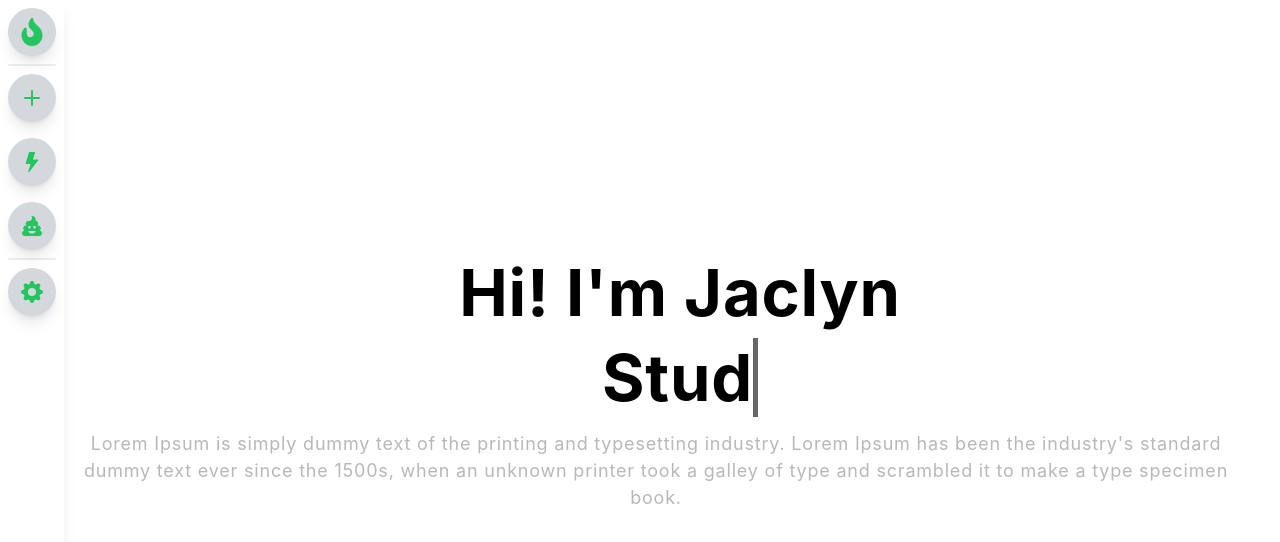
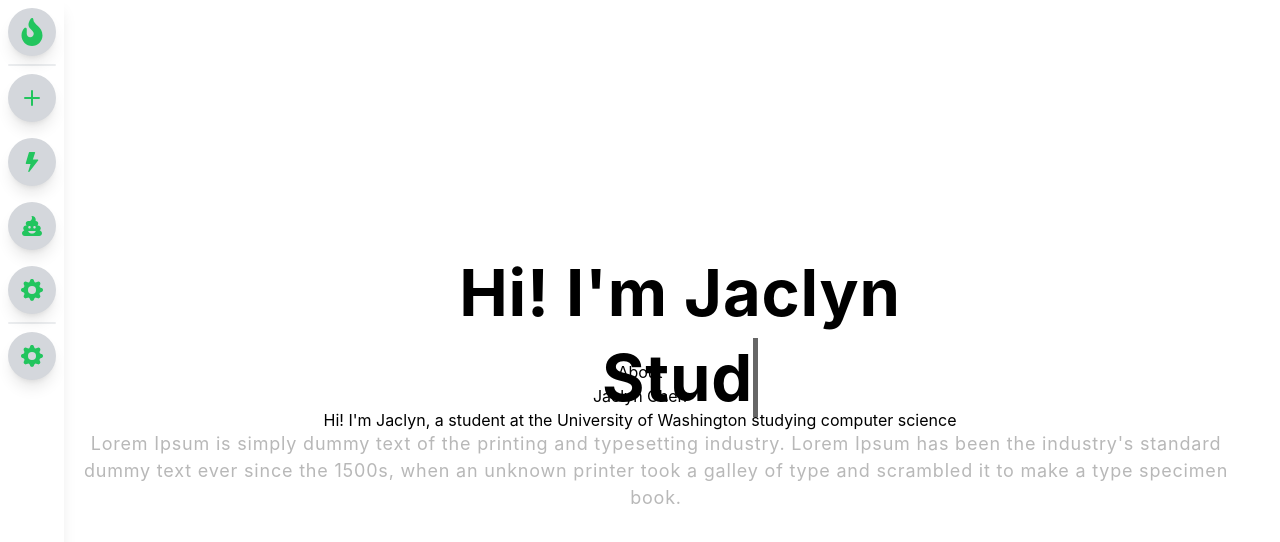
Before and after one commit to JaclynChen/Portfolio, a React (Create React App) app in the folder portfolio/: page / in a window 1280 px wide. Shown: the top 542 px of the page. Built offline with nearby package versions, Linux system fonts and the light colour scheme.

Commit message:
changed hover text for navBar

```diff
--- a/portfolio/package.json
+++ b/portfolio/package.json
@@ -14,6 +14,7 @@
     "react-dom": "^18.2.0",
     "react-icons": "^4.4.0",
     "react-on-screen": "^2.1.1",
+    "react-router-hash-link": "^2.4.3",
     "react-scripts": "5.0.1",
     "web-vitals": "^2.1.4"
   },
--- a/portfolio/src/App.js
+++ b/portfolio/src/App.js
@@ -3,12 +3,14 @@ import "./App.css";
 
 import NavBar from './components/NavBar';
 import Banner from './components/Banner';
+import About from './components/About';
 
 function App() {
   return (
     <div className="App">
       <NavBar />
       <Banner />
+      <About />
     </div>
   );
 }
--- a/portfolio/src/components/About.js
+++ b/portfolio/src/components/About.js
@@ -0,0 +1,17 @@
+const About = () => {
+  return (
+    <div>
+      <h1> About</h1>
+
+      <h1> Jaclyn Chen</h1>
+
+      <p>
+        {" "}
+        Hi! I'm Jaclyn, a student at the University of Washington studying
+        computer science
+      </p>
+    </div>
+  );
+};
+
+export default About;
--- a/portfolio/src/components/NavBar.js
+++ b/portfolio/src/components/NavBar.js
@@ -1,31 +1,51 @@
-import { BsPlus, BsFillLightningFill, BsGearFill } from 'react-icons/bs';
-import { FaFire, FaPoo } from 'react-icons/fa';
+import { Nav } from "react-bootstrap";
+import { BsPlus, BsFillLightningFill, BsGearFill } from "react-icons/bs";
+import { FaFire, FaPoo } from "react-icons/fa";
+
+import { HashLink } from "react-router-hash-link";
 
 const NavBar = () => {
   return (
-    <div className="fixed top-0 left-0 h-screen w-16 flex flex-col
-                  bg-white dark:bg-gray-900 shadow-lg">
+    <div
+      className="fixed top-0 left-0 h-screen w-16 flex flex-col
+                  bg-white dark:bg-gray-900 shadow-lg"
+    >
+      <Nav.Link href="#home">
+        <SideBarIcon icon={<FaFire size="28" />} text={"home"} />
+      </Nav.Link>
+      <Divider />
+      <Nav.Link href="#about">
+        <SideBarIcon icon={<BsPlus size="32" />} text={"about"} />
+      </Nav.Link>
+      <Nav.Link href="#education">
+        <SideBarIcon
+          icon={<BsFillLightningFill size="20" />}
+          text={"education"}
+        />
+      </Nav.Link>
 
-        <SideBarIcon icon={<FaFire size="28" />} />
-        <Divider />
-        <SideBarIcon icon={<BsPlus size="32" />} />
-        <SideBarIcon icon={<BsFillLightningFill size="20" />} />
-        <SideBarIcon icon={<FaPoo size="20" />} />
-        <Divider />
-        <SideBarIcon icon={<BsGearFill size="22" />} />
+      <Nav.Link href="#resume">
+        <SideBarIcon icon={<FaPoo size="20" />} text={"resume"} />
+      </Nav.Link>
+
+      <Nav.Link href="#projects">
+        <SideBarIcon icon={<BsGearFill size="22" />} text={"projects"} />
+      </Nav.Link>
+
+      <Divider />
+
+      {/* light/dark toggle */}
+      <SideBarIcon icon={<BsGearFill size="22" />} />
     </div>
   );
 };
 
-const SideBarIcon = ({ icon, text = 'tooltip 💡' }) => (
+const SideBarIcon = ({ icon, text = "tooltip 💡" }) => (
   <div className="sidebar-icon group">
     {icon}
-    <span class="sidebar-tooltip group-hover:scale-100">
-      {text}
-    </span>
+    <span class="sidebar-tooltip group-hover:scale-100">{text}</span>
   </div>
 );
-
 
 const Divider = () => <hr className="sidebar-hr" />;
 
```
Also changed, not shown: 1 other file (tests, documents, lock files or other folders).
